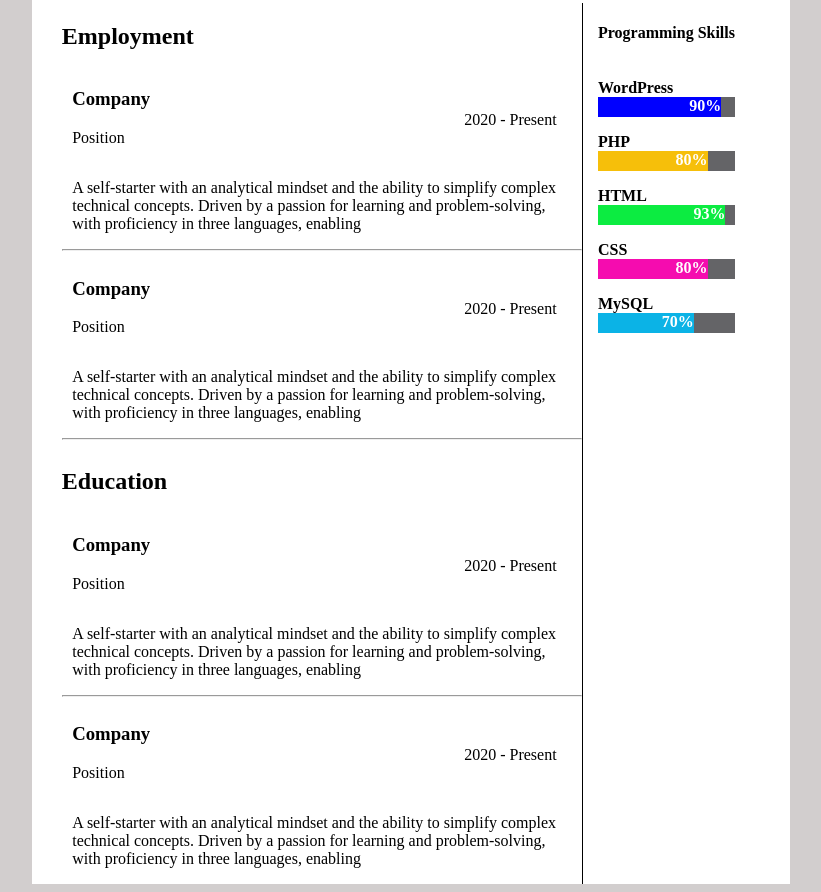
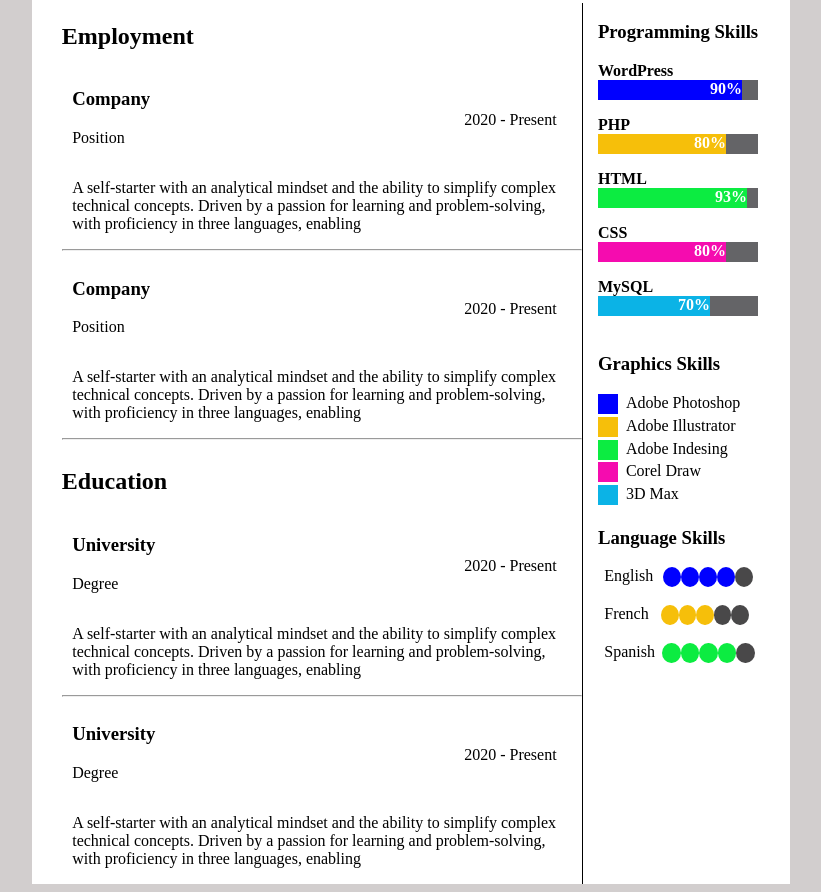
Before and after one commit to SilvinaFigueroa/resume, a plain HTML site: page index.html in a window 1280 px wide. Shown: the part 450-1342 px from the top of the page, without its empty margins (229-1050 px from the left). Drawn offline with Linux system fonts and the light colour scheme.

Commit message:
language skill section

```diff
--- a/index.html
+++ b/index.html
@@ -10,9 +10,8 @@
 
 <body>
     <div class="main_container">
-
         <div class="block-1">
-            <div class="two-columns">
+            <div class="flex-container">
                 <div class="section-1">
                     <img src="https://shorturl.at/akzGK" alt="profile-picture">
                     <aside style="margin-top:10%;">
@@ -38,11 +37,11 @@
             </div>
         </div>
         <hr>
-        <div class="two-columns">
+        <div class="flex-container">
             <div class="block-2">
                 <h2>Employment</h2>
                 <div>
-                    <div class="two-columns">
+                    <div class="flex-container">
                         <div class="section-1">
                             <aside>
                                 <h3> Company </h3>
@@ -63,7 +62,7 @@
                     <hr>
                 </div>
                 <div>
-                    <div class="two-columns">
+                    <div class="flex-container">
                         <div class="section-1">
                             <aside>
                                 <h3> Company </h3>
@@ -85,11 +84,11 @@
                 </div>
                 <h2>Education</h2>
                 <div>
-                    <div class="two-columns">
+                    <div class="flex-container">
                         <div class="section-1">
                             <aside>
-                                <h3> Company </h3>
-                                <p>Position</p>
+                                <h3> University </h3>
+                                <p>Degree</p>
                             </aside>
                         </div>
                         <div class="section-2">
@@ -106,11 +105,11 @@
                     <hr>
                 </div>
                 <div>
-                    <div class="two-columns">
+                    <div class="flex-container">
                         <div class="section-1">
                             <aside>
-                                <h3> Company </h3>
-                                <p>Position</p>
+                                <h3> University </h3>
+                                <p>Degree</p>
                             </aside>
                         </div>
                         <div class="section-2">
@@ -127,7 +126,8 @@
                 </div>
             </div>
             <div class="section-4">
-                <h4>Programming Skills</h4>
+                <div>
+                    <h3>Programming Skills</h3>
                     <div>
                         <p>WordPress</p>
                         <div class="slider-container">
@@ -138,50 +138,99 @@
                     <div>
                         <p>PHP</p>
                         <div class="slider-container">
-                        <div class="sliders" id="slider-2a"> 80% </div>
-                        <div class="sliders" id="slider-2b"></div>
+                            <div id="slider-2a"> 80% </div>
+                            <div id="slider-2b"></div>
                         </div>
                     </div>
                     <div>
                         <p>HTML</p>
                         <div class="slider-container">
-                        <div class="sliders" id="slider-3a"> 93% </div>
-                        <div class="sliders" id="slider-3b"></div>
+                            <div id="slider-3a"> 93% </div>
+                            <div id="slider-3b"></div>
                         </div>
                     </div>
                     <div>
                         <p>CSS</p>
                         <div class="slider-container">
-                        <div class="sliders" id="slider-4a"> 80% </div>
-                        <div class="sliders" id="slider-4b"></div>
+                            <div id="slider-4a"> 80% </div>
+                            <div id="slider-4b"></div>
                         </div>
                     </div>
                     <div>
                         <p>MySQL</p>
                         <div class="slider-container">
-                        <div class="sliders" id="slider-5a"> 70% </div>
-                        <div class="sliders" id="slider-5b"></div>
+                            <div id="slider-5a"> 70% </div>
+                            <div id="slider-5b"></div>
+                        </div>
+                    </div>
+                </div>
+                <br>
+                <div>
+                    <h3>Graphics Skills</h4>
+                        <div class="square-container">
+                            <div class="square" id="square-1"></div>
+                            <div class="title">Adobe Photoshop</div>
+                        </div>
+                        <div class="square-container">
+                            <div class="square" id="square-2"></div>
+                            <div class="title">Adobe Illustrator</div>
+                        </div>
+                        <div class="square-container">
+                            <div class="square" id="square-3"></div>
+                            <div class="title">Adobe Indesing</div>
+                        </div>
+                        <div class="square-container">
+                            <div class="square" id="square-4"></div>
+                            <div class="title">Corel Draw</div>
+                        </div>
+                        <div class="square-container">
+                            <div class="square" id="square-5"></div>
+                            <div class="title">3D Max</div>
+                        </div>
+                </div>
+                <div>
+                    <h3>Language Skills</h3>
+                    <div class="flex-container">
+                        <div class=flex-container>
+                            <div style="margin-right: 6.5%;">English</div>
+                            <div class="circle" id="circle-1"></div>
+                            <div class="circle" id="circle-1"></div>
+                            <div class="circle" id="circle-1"></div>
+                            <div class="circle" id="circle-1"></div>
+                            <div class="circle" id="circle-4"></div>
+                        </div>
+                    </div>
+                    <br>
+                    <div class="flex-container">
+                        <div class=flex-container>
+                            <div style="margin-right: 8.5%;">French</div>
+                            <div class="circle" id="circle-2"></div>
+                            <div class="circle" id="circle-2"></div>
+                            <div class="circle" id="circle-2"></div>
+                            <div class="circle" id="circle-4"></div>
+                            <div class="circle" id="circle-4"></div>
+                        </div>
+                    </div>
+                </div>
+                <br>
+                <div class="flex-container">
+                    <div class=flex-container>
+                        <div style="margin-right: 5%">Spanish</div>
+                        <div class="circle" id="circle-3"></div>
+                        <div class="circle" id="circle-3"></div>
+                        <div class="circle" id="circle-3"></div>
+                        <div class="circle" id="circle-3"></div>
+                        <div class="circle" id="circle-4"></div>
+                    </div>
+                </div>
+                <br>
+
+            </div>
+
         </div>
     </div>
     </div>
     </div>
-    </div>
-
-
-
-
-
-
-
-
-
-
-
-
-
-
-    </div>
-
 </body>
 
 </html>
--- a/styles/style.css
+++ b/styles/style.css
@@ -10,7 +10,7 @@ body {
 
 }
 
-.two-columns {
+.flex-container {
     display: flex;
     margin-left: 2%;
 }
@@ -64,8 +64,6 @@ body {
     margin-right: auto;
     margin-left: 2%;
     flex-direction: column;
-    align-items: stretch;
-
 }
 
 img {
@@ -73,6 +71,11 @@ img {
     margin-top: 3%;
 }
 
+
+.section-4 p{
+    font-weight:600;
+    margin-bottom: .05%;
+}
 
 .slider-container{
     display: flex;
@@ -95,11 +98,6 @@ img {
     text-align: right;
     width: 10%;
     height: 20px;
-}
-
-.section-4 p{
-    font-weight:600;
-    margin-bottom: .05%;
 }
 
 #slider-2a{
@@ -160,7 +158,6 @@ img {
     font-weight:600;
     width: 70%;
     height: 20px;
-
 }
 
 #slider-5b{
@@ -170,3 +167,60 @@ img {
     width: 30%;
     height: 20px;
 }
+
+
+.square-container{
+    display: flex;
+    align-items: space-around;
+}
+
+.square{
+    width: 20px;
+    height: 20px;
+}
+
+#square-1{
+    background-color: blue;
+}
+
+#square-2{
+    background-color: rgb(246, 191, 10);
+}
+
+#square-3{
+    background-color: rgb(12, 236, 65);
+}
+
+#square-4{
+    background-color: rgb(245, 12, 175);
+}
+
+#square-5{
+    background-color: rgb(11, 179, 230);
+}
+
+.title{
+    margin-left: 5%;
+    margin-bottom: 3%;
+    font-weight: 400;
+}
+
+.circle{
+    width: 20px;
+    height: 20px;
+    border-radius: 50%;
+}
+
+#circle-1{
+    background-color: blue;
+}
+#circle-2{
+    background-color: rgb(246, 191, 10);
+}
+
+#circle-3{
+    background-color: rgb(12, 236, 65);
+}
+#circle-4{
+    background-color: rgb(73, 72, 73);
+}
```
Lines whose indentation alone changed are shown as unchanged.
